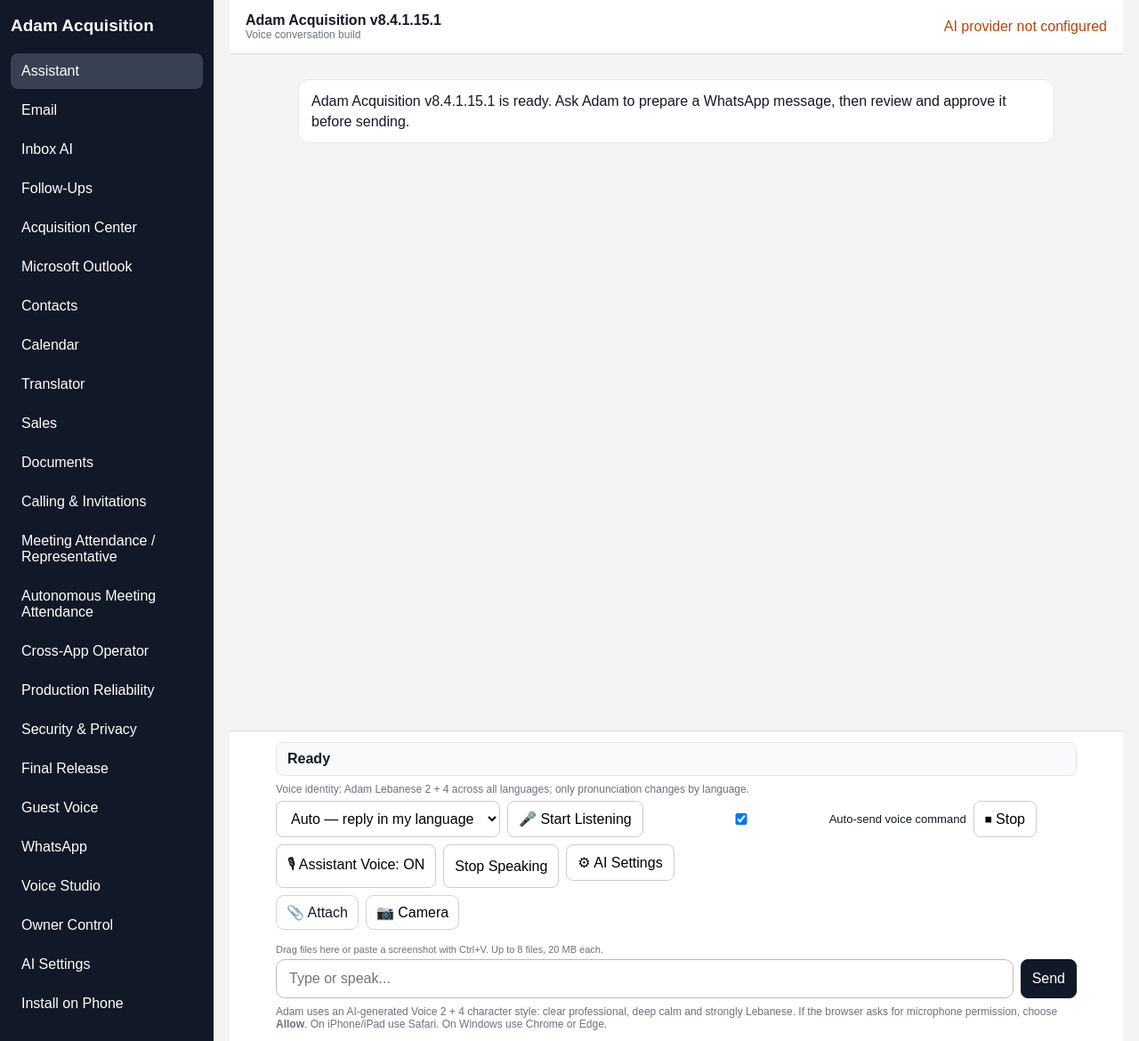
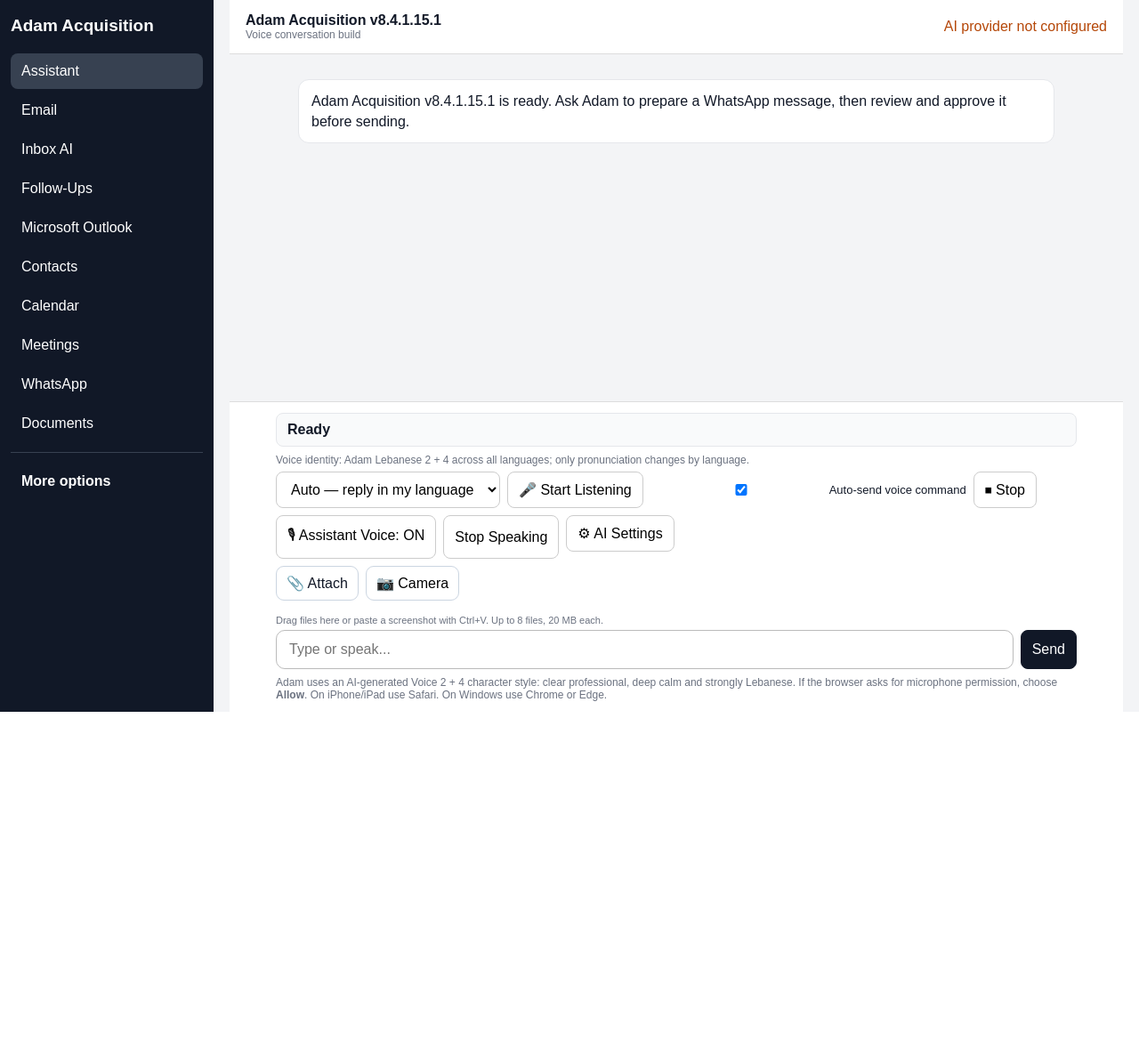
Before and after one commit to kanaanfarm/adam-ai-assistant, a Flask app: page / in a window 1280 px wide. Shown: the whole page at 89% size. After the commit the page ends 800 px from the top, so only its background shows below. Run offline with Flask 3, Linux system fonts and the light colour scheme; some libraries are stand-ins or nearby versions.

Commit message:
Compact Adam navigation into daily tools and More options

```diff
--- a/templates/index.html
+++ b/templates/index.html
@@ -11,6 +11,7 @@
 :root{font-family:Arial,sans-serif;color:#111827;background:#f3f4f6}*{box-sizing:border-box}body{margin:0}
 .app{min-height:100vh;display:grid;grid-template-columns:240px 1fr}aside{background:#111827;color:white;padding:18px 12px}
 aside h1{font-size:19px;margin:0 0 20px}.module{display:block;color:white;text-decoration:none;padding:11px 12px;border-radius:8px;margin:4px 0;cursor:pointer}.module:hover,.module.active{background:#374151}
+.navMore{border-top:1px solid #374151;margin-top:12px;padding-top:8px}.navMore summary{font-weight:700}.navMore[open] summary{background:#374151}.navMore a.module{margin-left:12px;font-size:14px}
 main{display:flex;flex-direction:column;min-width:0}header{background:white;padding:14px 18px;border-bottom:1px solid #ddd;display:flex;justify-content:space-between;gap:12px;align-items:center}
 .ok{color:#067647}.warn{color:#b54708}.chat{flex:1;overflow:auto;padding:20px}.msg{max-width:850px;padding:12px 14px;border-radius:12px;margin:8px auto;white-space:pre-wrap;line-height:1.45}.user{background:#dbeafe}.assistant{background:white;border:1px solid #e5e7eb}
 .waReview{max-width:850px;margin:8px auto;padding:16px;background:#fff;border:2px solid #25d366;border-radius:12px}.waGrid{display:grid;grid-template-columns:1fr 1fr;gap:10px}.waReview label{display:block;font-weight:700;margin:8px 0 4px}.waReview input,.waReview textarea{width:100%;box-sizing:border-box;padding:10px;border:1px solid #cbd5e1;border-radius:8px}.waReview textarea{min-height:100px;resize:vertical}.waApprove{display:flex;align-items:center;gap:8px;margin:12px 0}.waApprove input{width:auto}.waStatus{font-weight:700;margin-top:10px}.waSend{background:#075e54;color:#fff;border:0;border-radius:8px;padding:11px 15px;font-weight:700}.waSend:disabled{opacity:.55}@media(max-width:650px){.waGrid{grid-template-columns:1fr}}
@@ -235,14 +236,28 @@ main .card:has(h3){font-size:14px}
 <a class="module" href="/email">Email</a>
 <a class="module" href="/inbox">Inbox AI</a>
 <a class="module" href="/followups">Follow-Ups</a>
-<a class="module" href="/acquisition">Acquisition Center</a>
 <a class="module" href="/microsoft">Microsoft Outlook</a>
-<a class="module" href="/contacts">Contacts</a><a class="module" href="/calendar">Calendar</a><a class="module" href="/translator">Translator</a><a class="module" href="/sales">Sales</a><a class="module" href="/documents">Documents</a><a class="module" href="/calling-invitations">Calling & Invitations</a>
-<a class="module" href="/meeting-attendance">Meeting Attendance / Representative</a><a class="module" href="/autonomous-meeting-attendance">Autonomous Meeting Attendance</a><a class="module" href="/cross-app-personal-operator">Cross-App Operator</a><a class="module" href="/production-reliability">Production Reliability</a><a class="module" href="/security-privacy-certification">Security & Privacy</a><a class="module" href="/production-commercial-release">Final Release</a>
+<a class="module" href="/contacts">Contacts</a>
+<a class="module" href="/calendar">Calendar</a>
+<a class="module" href="/meeting-attendance">Meetings</a>
+<a class="module" href="/whatsapp">WhatsApp</a>
+<a class="module" href="/documents">Documents</a>
+<details class="navMore"><summary class="module">More options</summary>
+<a class="module" href="/translator">Translator</a>
+<a class="module" href="/sales">Sales</a>
+<a class="module" href="/calling-invitations">Calling &amp; Invitations</a>
+<a class="module" href="/autonomous-meeting-attendance">Autonomous Meetings</a>
 <a class="module" href="/guest-voice">Guest Voice</a>
-<a class="module" href="/whatsapp">WhatsApp</a><a class="module" href="/voice-studio">Voice Studio</a><a class="module" href="/owner-control">Owner Control</a>
+<a class="module" href="/voice-studio">Voice Studio</a>
+<a class="module" href="/cross-app-personal-operator">Cross-App Operator</a>
+<a class="module" href="/owner-control">Owner Control</a>
 <a class="module" href="/ai-settings">AI Settings</a>
 <a class="module" href="/mobile-setup">Install on Phone</a>
+<a class="module" href="/acquisition">Acquisition Center</a>
+<a class="module" href="/production-reliability">Production Reliability</a>
+<a class="module" href="/security-privacy-certification">Security &amp; Privacy</a>
+<a class="module" href="/production-commercial-release">Final Release</a>
+</details>
 </aside>
 <main>
 <header><button id="menuBtn" class="menuBtn" aria-label="Menu">☰</button><div><strong>{{ app_name }} {{ version }}</strong><div class="small">Voice conversation build</div></div>
```
